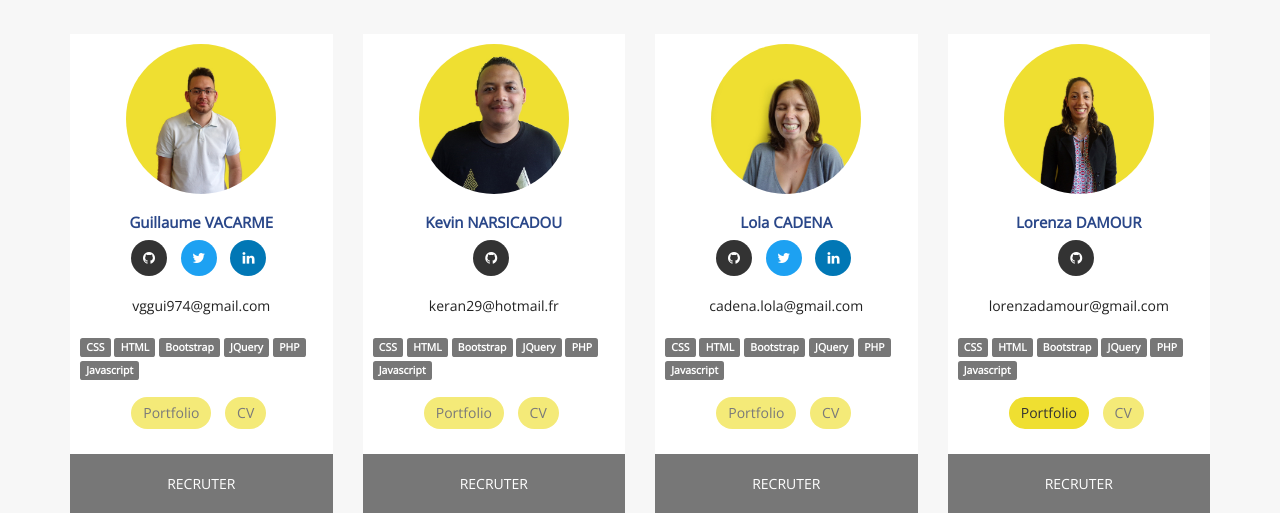
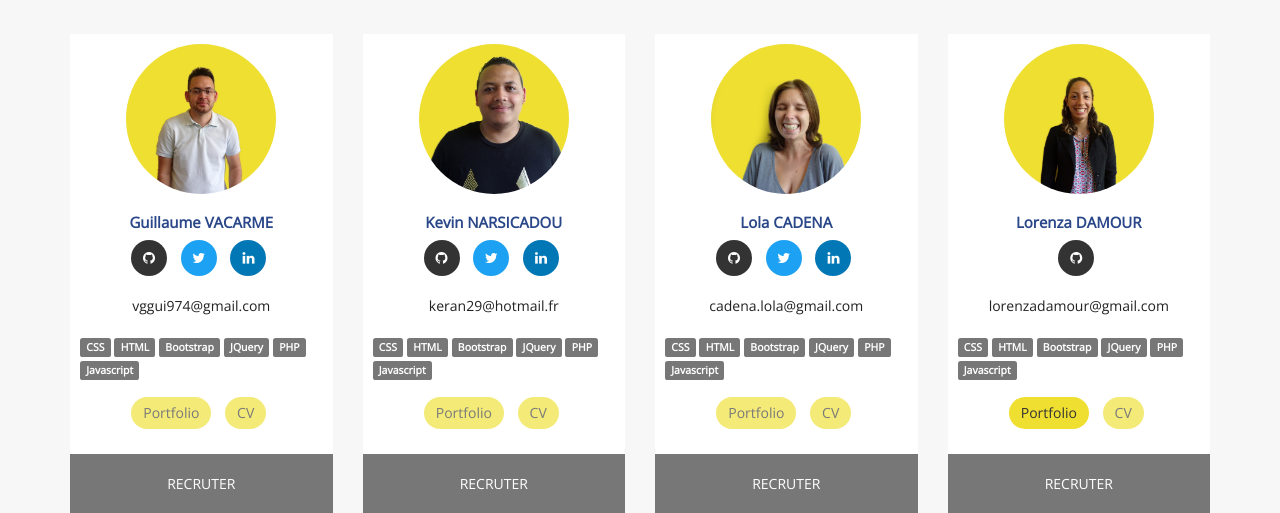
Before and after one commit to AshvinPainiaye/Plateforme-Simplon-Reunion, a PHP site: page /apprenant.php in a window 1280 px wide. Shown: the part 1577-2090 px from the top of the page. Run offline with PHP 8.4, Linux system fonts and the light colour scheme.

Commit message:
maj coordonne apprenant

```diff
--- a/apprenant.php
+++ b/apprenant.php
@@ -370,6 +370,12 @@
                                 <li>
                                     <a href="https://github.com/keran29" target="_blank" class="btn btn-default github"><i class="fa fa-github fa-fw"></i> </a>
                                 </li>
+                                <li>
+                                    <a href="https://twitter.com/kevin_nars" target="_blank" class="btn btn-default twitter"><i class="fa fa-twitter fa-fw"></i></a>
+                                </li>
+                                <li>
+                                    <a href="https://www.linkedin.com/in/kevin-narsicadou-769867120" target="_blank" class="btn btn-default linkedin"><i class="fa fa-linkedin fa-fw"></i></a>
+                                </li>
                             </ul>
                         </div>
                         <p>keran29@hotmail.fr</p>
```
